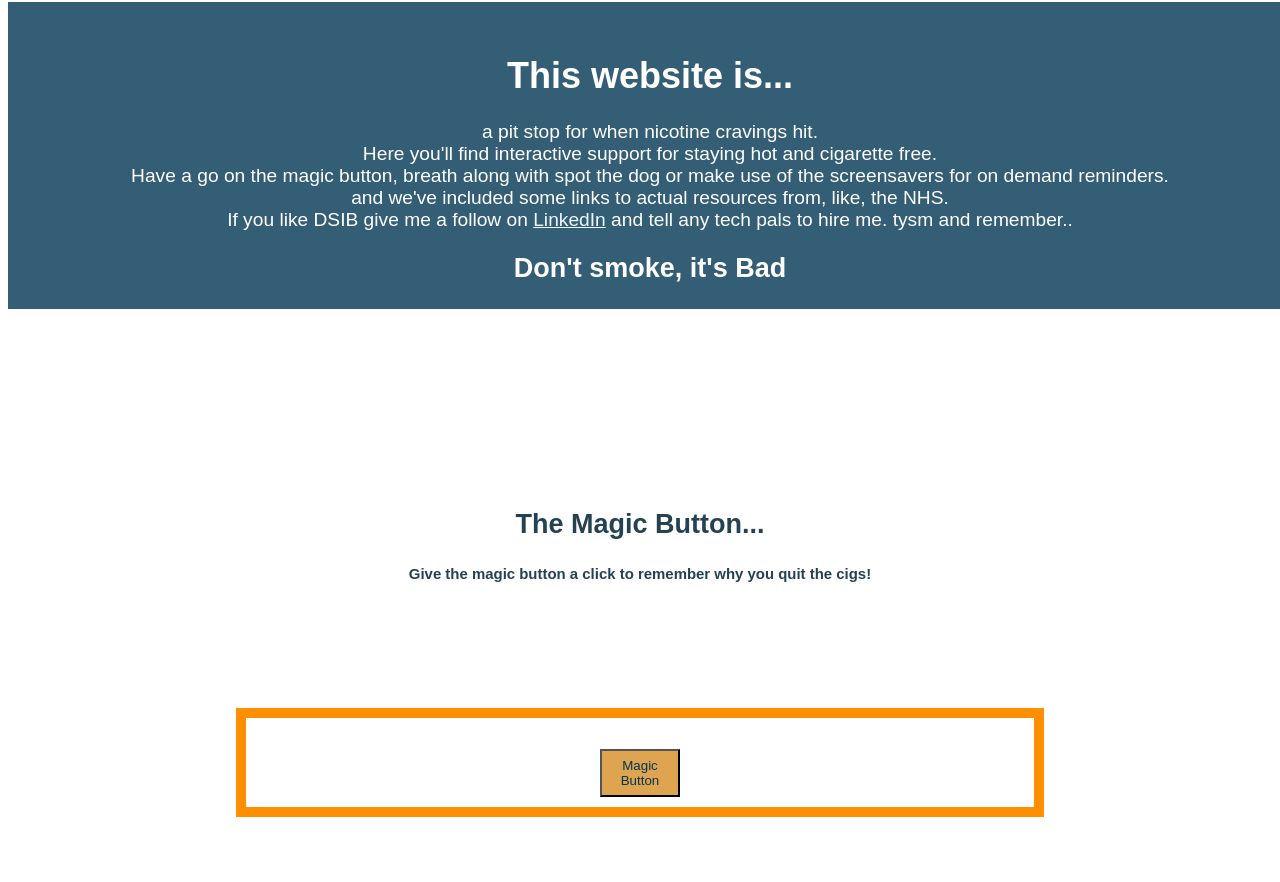
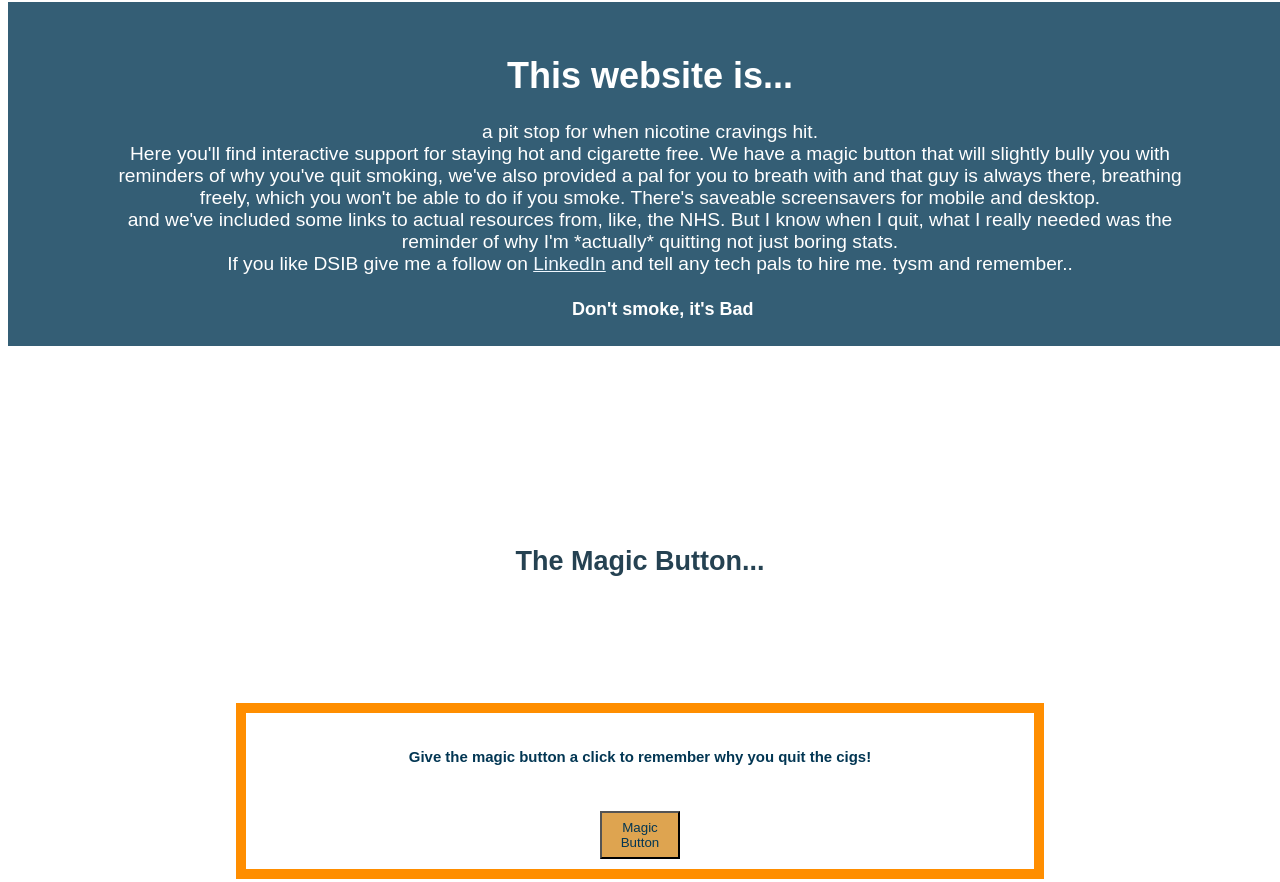
Before and after one commit to cactusballs/DSIBmini-main, a plain HTML site: page index.html in a window 1280 px wide. Shown: the part 780-1662 px from the top of the page. Drawn offline with Linux system fonts and the light colour scheme.

Commit message:
returning

```diff
--- a/index.html
+++ b/index.html
@@ -27,7 +27,7 @@
        <li class="nav-item">
         <a href="#breathing" class="nav-link">Spot the Breathing Dog</a>
         <li class="nav-item"> <a href="#screenSavers" class="nav-link">Savers</a> </li>
-        <li class="nav-item"> <a href="#resourcesSect" class="nav-link">Resources</a> </li>
+        <li class="nav-item"> <a href="#resourceSect" class="nav-link">Resources</a> </li>
        </li>
      </ul>
      <div class="hamburger">
@@ -61,13 +61,17 @@
       <h1>This website is...</h1>
 
       <p> a pit stop for when nicotine cravings hit.<br>
-         Here you'll find interactive support for staying hot and cigarette free.<br>
-          Have a go on the magic button, breath along with spot the dog or make use of the screensavers for on demand reminders.
+         Here you'll find interactive support for staying hot and cigarette free.
+        We have a magic button that will slightly bully you with reminders of why you've quit smoking, we've also provided a pal for you to breath with and that guy is always there, breathing freely, which you won't be able to do if you smoke.
+
+        There's saveable screensavers for mobile and desktop.
         <br>
-        and we've included some links to actual resources from, like, the NHS.<br>
+        and we've included some links to actual resources from, like, the NHS.
 
+        But I know when I quit, what I really needed was the reminder of why I'm *actually* quitting not just boring stats.
+        <br>
         If you like DSIB give me a follow on <a href="https://www.linkedin.com/in/lottie-judge-69507916b/" target="_blank">LinkedIn</a> and tell any tech pals to hire me. tysm and remember.. </p>
-      <h2>Don't smoke, it's Bad</h2>
+      <h4>Don't smoke, it's Bad</h4>
     </div>
 
 
@@ -77,8 +81,8 @@
 
     <div id="magicButton">
       <h2>The Magic Button...</h2>
-      <h5>Give the magic button a click to remember why you quit the cigs!</h5>
       <div id="wrapper">
+        <h5>Give the magic button a click to remember why you quit the cigs!</h5>
       <div id="outputDiv"></div>
         <br>
         <button class="eightBall" onclick="generateAnswer()">Magic Button</button>
@@ -139,13 +143,16 @@
           <h3><a href="https://www.who.int/news-room/fact-sheets/detail/tobacco" target="_blank">WHO</a></h3>
           <p>It's pretty grim reading tbh, which, sometimes, is exactly what we all need. Get some horrific facts and figures in your eyeballs </p>
         </div>
+        <br>
       </div>
     </div>
   </main>
 <footer>
+  <div id="contact" >
   <p>Thanks for visiting! </p>
   <p>email: Lottiejudge@gmail.com</p>
   <p>LinkedIn</p>
+  </div>
 </footer>
 </body>
 </html>
```
